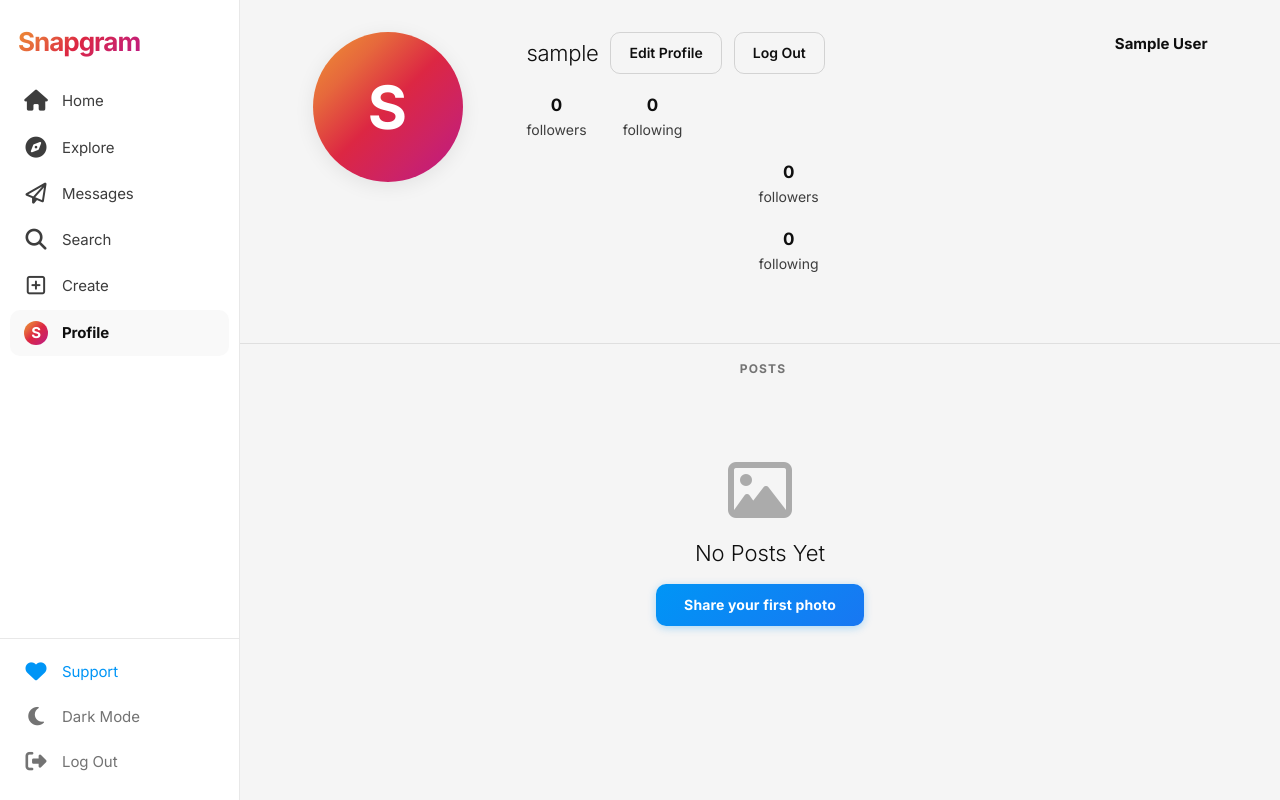
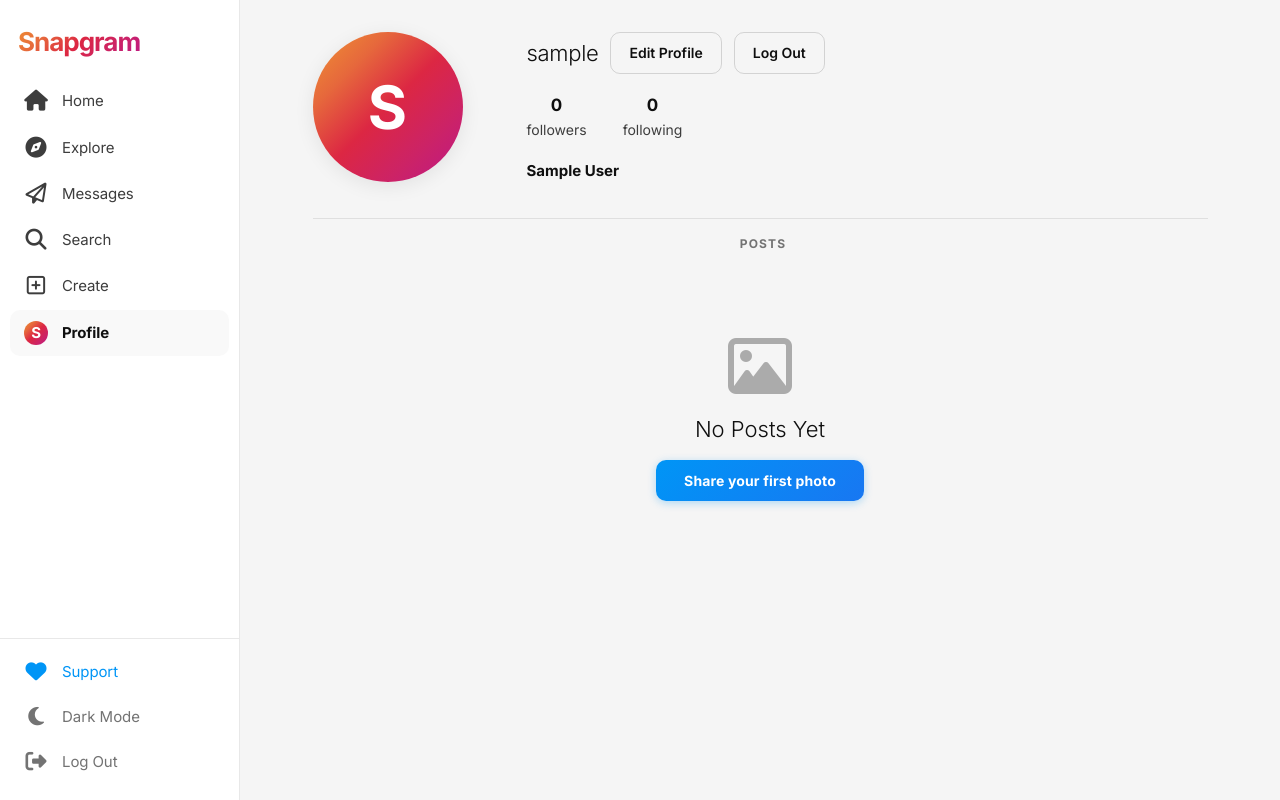
Before and after one commit to kiinshuk/sg, a Django app: a page that uses templates/core/profile.html in a window 1280 px wide. Run offline with Django 4.2, Linux system fonts and the light colour scheme; the visitor is signed in with stand-in values (Sample User, id 1); data comes from the database, SQL or seed files in the repository; data that the repository does not hold is empty.

Commit message:
Fix duplicate followers/following display on profile

```diff
--- a/templates/core/profile.html
+++ b/templates/core/profile.html
@@ -34,15 +34,6 @@
           <span class="stat-label">followers</span>
         </div>
         <div class="stat" onclick="showFollowingModal()">
-          <span class="stat-num">{{ following.count }}</span>
-          <span class="stat-label">following</span>
-        </div>
-      </div>
-        <div class="stat" id="followers-stat">
-          <span class="stat-num" id="followers-count">{{ followers.count }}</span>
-          <span class="stat-label">followers</span>
-        </div>
-        <div class="stat">
           <span class="stat-num">{{ following.count }}</span>
           <span class="stat-label">following</span>
         </div>
```
